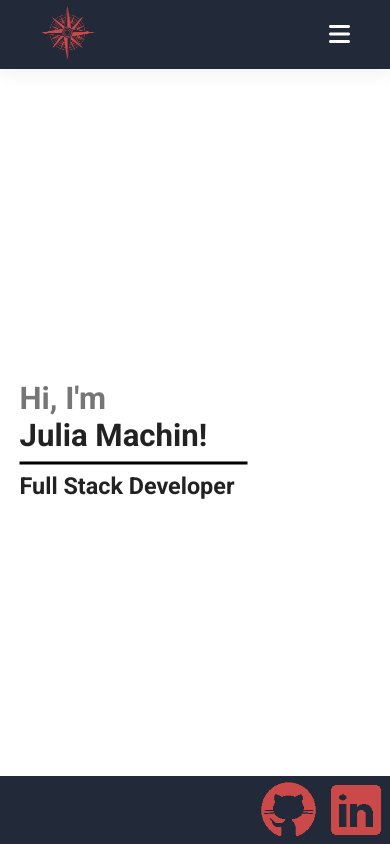
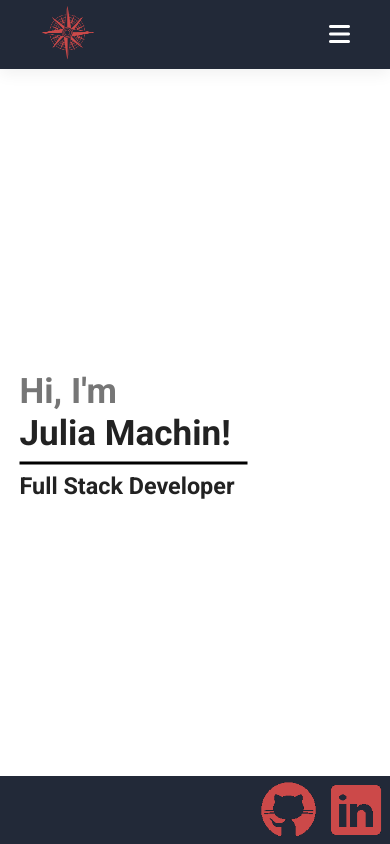
Before and after one commit to juliamachin/portfolio2, a React (Create React App) app: page / in a window 390 px wide. Built offline with nearby package versions, Linux system fonts and the light colour scheme; a web font is replaced by a local one.

Commit message:
css mobile menu

```diff
--- a/src/Components/Home/Home.css
+++ b/src/Components/Home/Home.css
@@ -64,7 +64,7 @@
   }
 
   .animated-title > div div {
-    font-size: 8vmin;
+    font-size: 9vmin;
   }
 
   .animated-title > div.text-bottom div {
```
